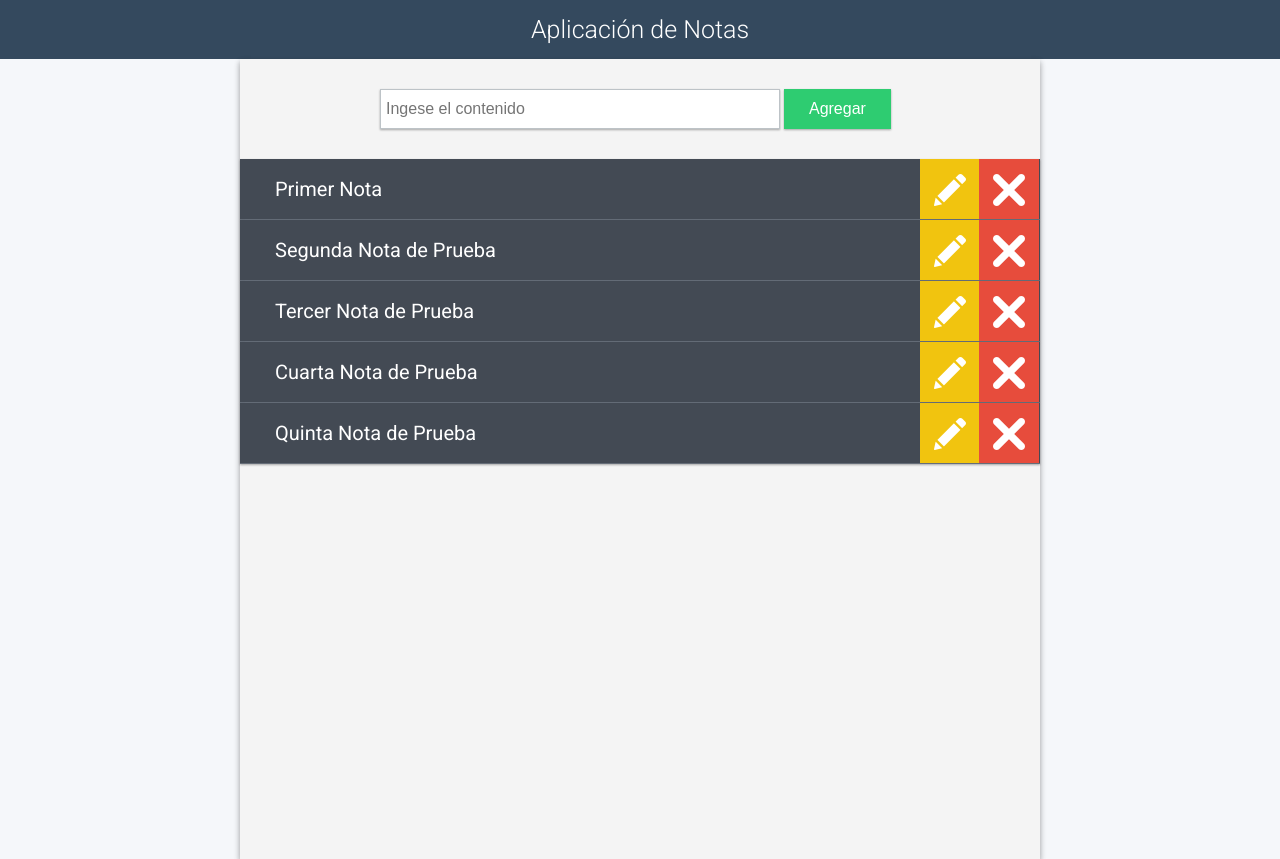
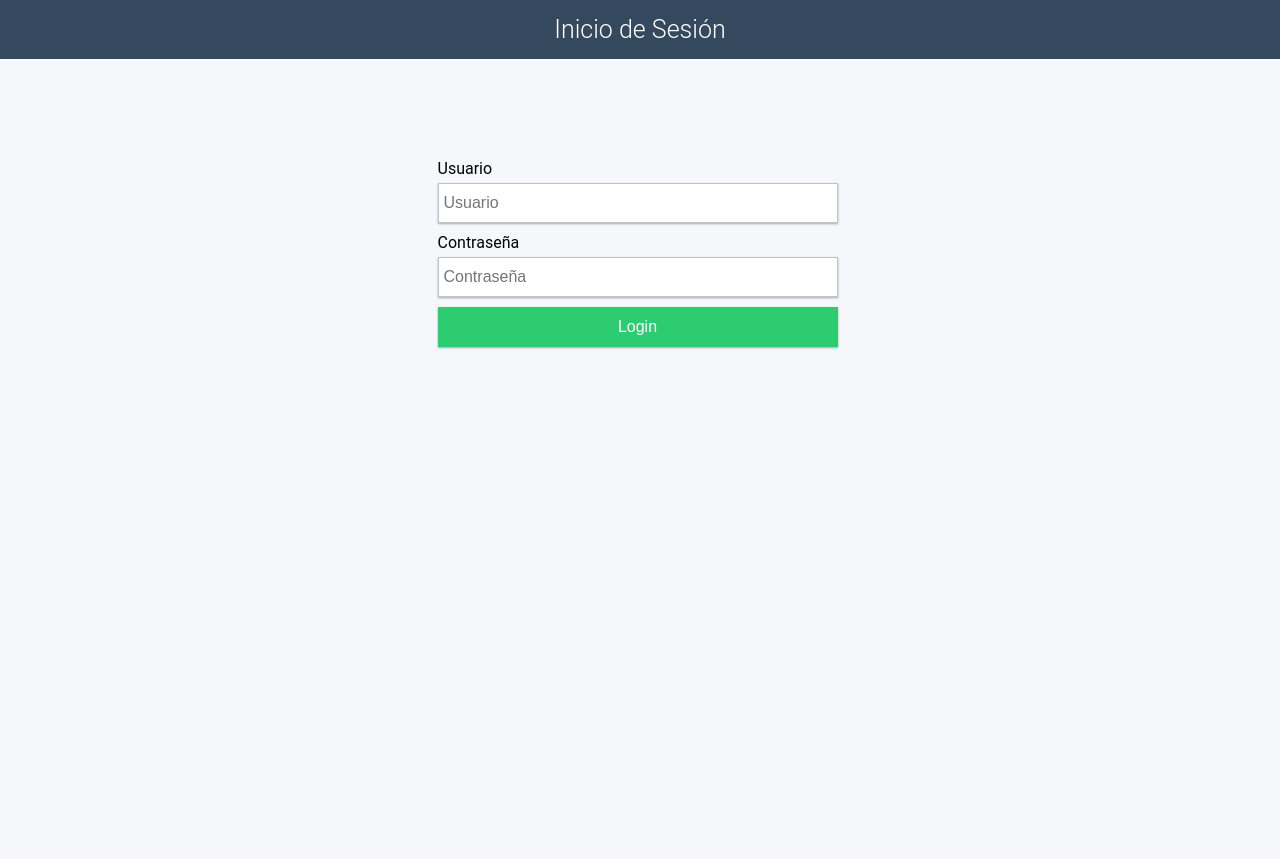
Before and after one commit to mch505/todo-django, a Django app: page / in a window 1280 px wide. After the commit the page ends 349 px from the top, so only its background shows below. Run offline with Django 3.2, Linux system fonts and the light colour scheme.

Commit message:
login ok, carga notas del usuario ok

```diff
--- a/to_do/to_do/urls.py
+++ b/to_do/to_do/urls.py
@@ -20,5 +20,6 @@ from django.views.generic import TemplateView
 
 urlpatterns = [
     url(r'^admin/', include(admin.site.urls)),
-    url(r'^$', TemplateView.as_view(template_name='todo.html')),
+    url(r'^$', 'todo_app.views.login.login_user'),
+    url(r'^notes/$', 'todo_app.views.login.notas'),
 ]
--- a/to_do/todo_app/models/notes.py
+++ b/to_do/todo_app/models/notes.py
@@ -1,9 +1,11 @@
 from django.db import models
+from django.contrib.auth.models import User
 
 class Notes(models.Model):
     note_content = models.CharField(max_length=300, blank=True)
     created = models.DateTimeField(blank=True, null=True, auto_now_add=True)
     modified = models.DateTimeField(blank=True, null=True, auto_now=True)
+    user = models.ForeignKey(User, related_name='usuario')
 
     class Meta:
         db_table = 'notes'
--- a/to_do/todo_app/static/css/todo.css
+++ b/to_do/todo_app/static/css/todo.css
@@ -78,3 +78,35 @@ form
     vertical-align: middle;
     font-size: 20px;
 }
+.usuario
+{
+    display: block;
+    float: right;
+    font-size: 14px;
+    margin-top: 5px;
+}
+.text-login{
+    width: 400px;
+    height: 40px;
+    padding: 5px;
+    margin: 5px 0 10px 0;
+    border: solid 1px #BDC3C7;
+    font-size: 16px;
+    box-shadow: 0 1px 2px rgba(0,0,0,0.16), 0 1px 2px rgba(0,0,0,0.18);
+}
+.btn-login
+{
+    border: none;
+    padding: 11px 50px;
+    background: #2ECC71;
+    color: white;
+    font-size: 16px;
+    margin: 0;
+    box-shadow: 0 1px 2px rgba(0,0,0,0.16), 0 1px 2px rgba(0,0,0,0.18);
+    width: 400px;
+}
+#login
+{
+    width: 405px;
+    margin: 100px auto;
+}
--- /dev/null
+++ b/to_do/todo_app/templates/login.html
@@ -0,0 +1,35 @@
+<html>
+{% load staticfiles%}
+    <head>
+        <title>To-Do App</title>
+     <!--   <link href='http://fonts.googleapis.com/css?family=Roboto:400,300,600' rel='stylesheet' type='text/css'>-->
+        <link rel="stylesheet" href="{% static "css/todo.css" %}">
+        <meta charset="utf8">
+    </head>
+    <body>
+        <header>
+            Inicio de Sesión
+        </header>
+        <div id="login">
+            <form class="login-form" name="LoginForm" action="/" method="post">
+                {% csrf_token %}
+                {% if next %}
+                    <input type="hidden" name="next" value="{{ next }}" />
+                {% endif %}
+                <div class="control-group">
+                    <label class="control-label" for="username">Usuario</label>
+                    <div class="controls">
+                        <input class="text-login" type="text" id="username" name="username"  placeholder="Usuario">
+                    </div>
+                </div>
+                <div class="control-group">
+                    <label class="control-label" for="password">Contraseña</label>
+                    <div class="controls">
+                        <input class="text-login" type="password" name="password" id="password" placeholder="Contraseña">
+                    </div>
+                </div>
+                <button type="submit" class="btn-login">Login</button>
+            </form>
+        </div>
+    </body>
+</html>
--- a/to_do/todo_app/templates/todo.html
+++ b/to_do/todo_app/templates/todo.html
@@ -2,44 +2,27 @@
 {% load staticfiles%}
     <head>
         <title>To-Do App</title>
-        <link href='http://fonts.googleapis.com/css?family=Roboto:400,300,600' rel='stylesheet' type='text/css'>
+        <!--   <link href='http://fonts.googleapis.com/css?family=Roboto:400,300,600' rel='stylesheet' type='text/css'>-->
         <link rel="stylesheet" href="{% static "css/todo.css" %}">
         <meta charset="utf8">
     </head>
     <body>
         <header>
             Aplicación de Notas
+            <span class="usuario">Hola, {{ usuario }}</span>
         </header>
         <div class="wrapper">
-            <form action="">
+            <form action="/notes/" name='CreateNote' method="post">{% csrf_token %}
                 <input class="text" type="text" placeholder="Ingese el contenido">
                 <input class="btn" type="submit" value="Agregar">
             </form>
-            <div class="card">
-                <div class="content">Primer Nota</div>
-                <a href="" class="btn-list edit"><img src="{% static "img/edit.png" %}" alt=""></a>
-                <a href="" class="btn-list delete"><img src="{% static "img/delete.png" %}" alt=""></a>
-            </div>
-            <div class="card">
-                <div class="content">Segunda Nota de Prueba</div>
-                <a href="" class="btn-list edit"><img src="{% static "img/edit.png" %}" alt=""></a>
-                <a href="" class="btn-list delete"><img src="{% static "img/delete.png" %}" alt=""></a>
-            </div>
-            <div class="card">
-                <div class="content">Tercer Nota de Prueba</div>
-                <a href="" class="btn-list edit"><img src="{% static "img/edit.png" %}" alt=""></a>
-                <a href="" class="btn-list delete"><img src="{% static "img/delete.png" %}" alt=""></a>
-            </div>
-            <div class="card">
-                <div class="content">Cuarta Nota de Prueba</div>
-                <a href="" class="btn-list edit"><img src="{% static "img/edit.png" %}" alt=""></a>
-                <a href="" class="btn-list delete"><img src="{% static "img/delete.png" %}" alt=""></a>
-            </div>
-            <div class="card">
-                <div class="content">Quinta Nota de Prueba</div>
-                <a href="" class="btn-list edit"><img src="{% static "img/edit.png" %}" alt=""></a>
-                <a href="" class="btn-list delete"><img src="{% static "img/delete.png" %}" alt=""></a>
-            </div>
+            {% for note in listado %}
+                <div class="card">
+                    <div class="content">{{note.note_content}}</div>
+                    <a href="" class="btn-list edit"><img src="{% static "img/edit.png" %}" alt=""></a>
+                    <a href="" class="btn-list delete"><img src="{% static "img/delete.png" %}" alt=""></a>
+                </div>
+            {% endfor %}
         </div>
     </body>
 </html>
--- /dev/null
+++ b/to_do/todo_app/views/login.py
@@ -0,0 +1,28 @@
+from django.http import *
+from django.shortcuts import render_to_response,redirect
+from django.template import RequestContext
+from django.contrib.auth.decorators import login_required
+from django.contrib.auth import authenticate, login, logout
+from todo_app.models import *
+
+def login_user(request):
+    logout(request)
+    username = password = ''
+    if request.POST:
+        username = request.POST['username']
+        password = request.POST['password']
+        user = authenticate(username=username, password=password)
+        if user is not None:
+            if user.is_active:
+                login(request, user)
+                return HttpResponseRedirect('/notes/')
+    return render_to_response('login.html', context_instance=RequestContext(request))
+
+@login_required(login_url='/')
+def notas(request):
+    notas = Notes.objects.filter(user_id = request.user.id)
+    context={
+        'listado' : notas,
+        'usuario': request.user.first_name+" "+request.user.last_name
+    }
+    return render_to_response('todo.html',context)
```
Also changed, not shown: to_do/to_do/settings.py (+4 -11 lines), to_do/todo_app/views/notes_crud.py (+10 -0 lines), to_do/todo_app/migrations/0001_initial.py (added), to_do/todo_app/migrations/0002_notes_user.py (added), 1 other file.
